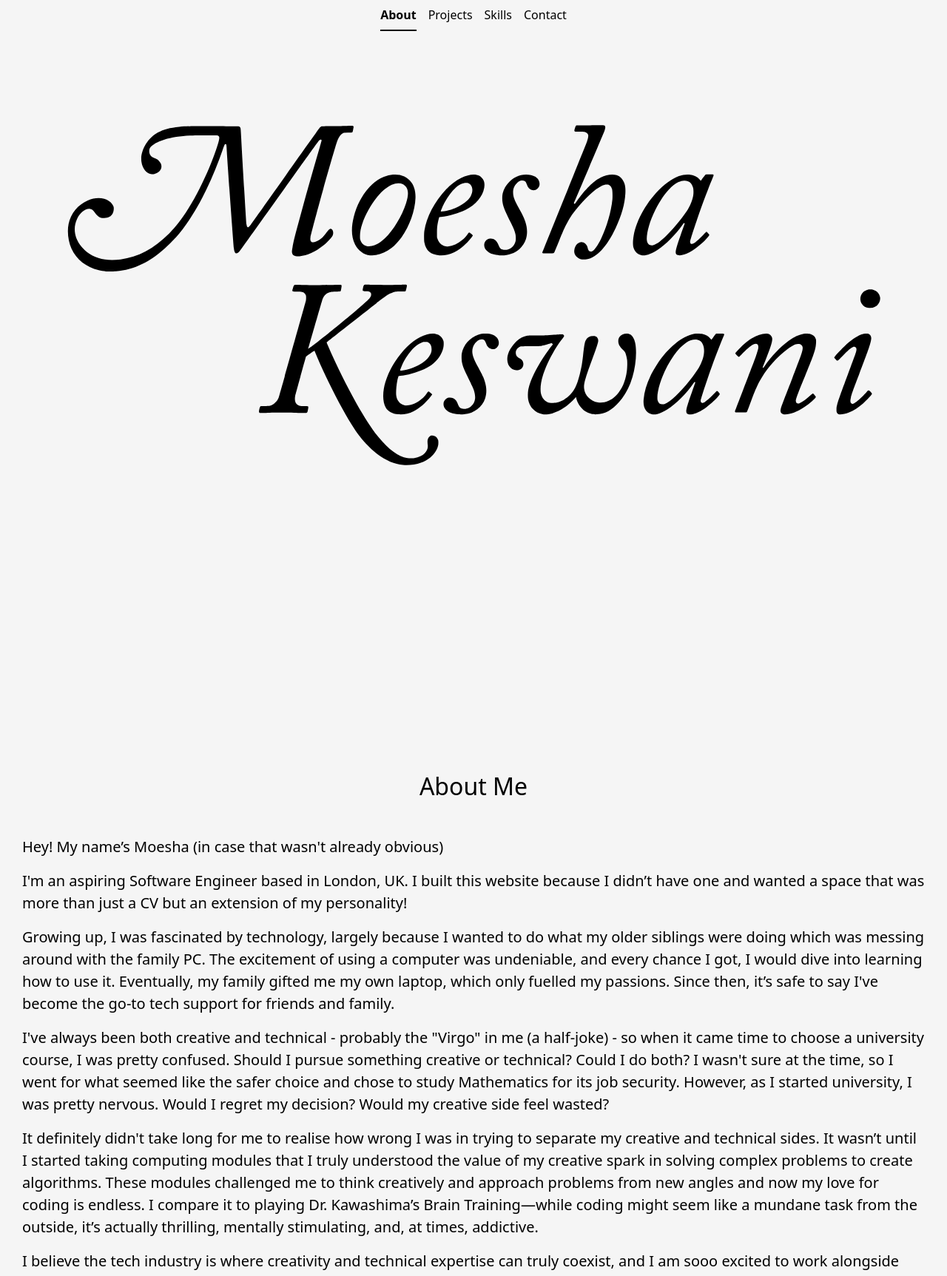
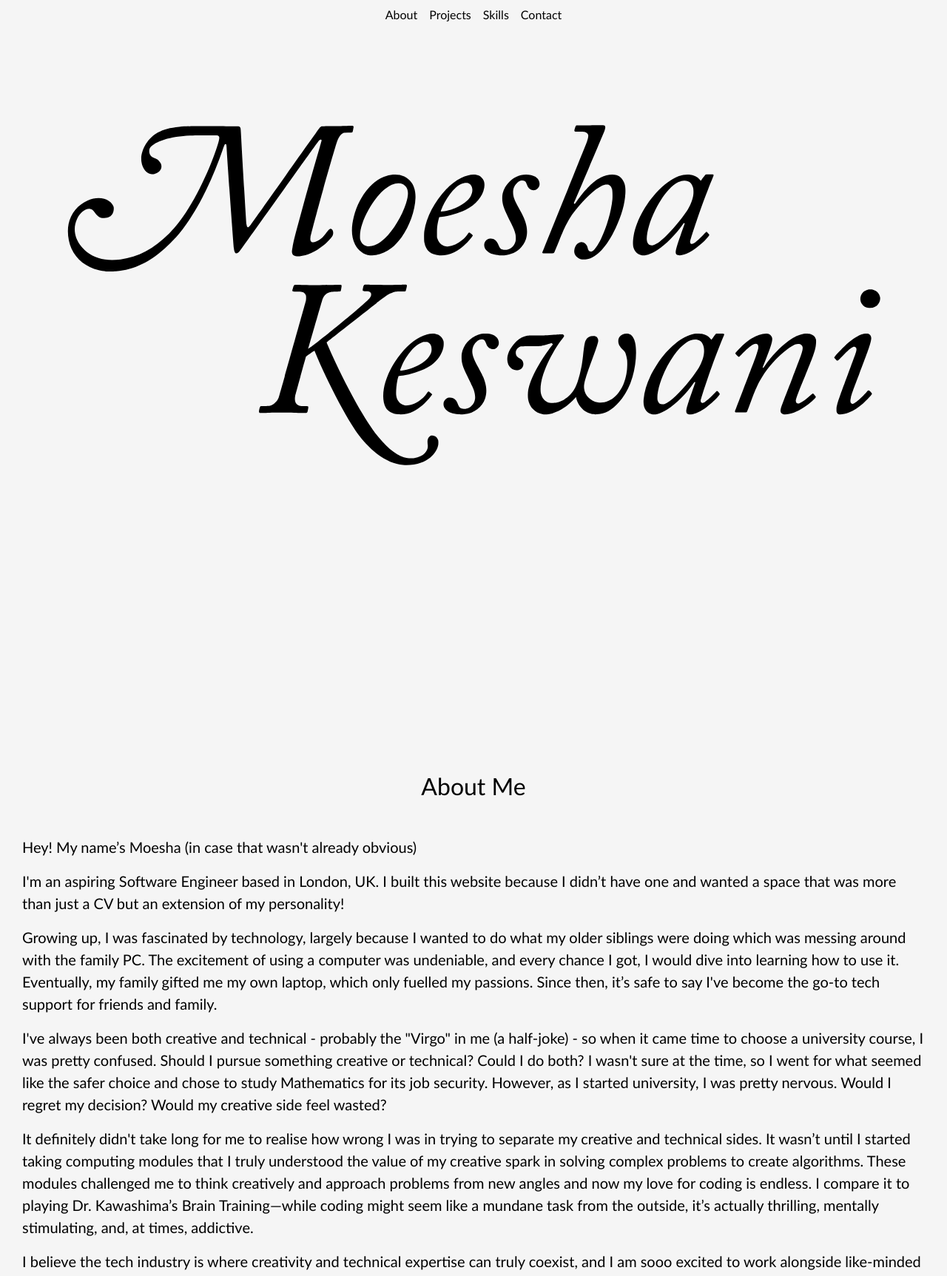
Before and after one commit to keswanimoe/mk-portfolio, a React (Create React App) app: page / in a window 1280 px wide. Shown: the top 1725 px of the page at 74% size. Built offline with nearby package versions, Linux system fonts and the light colour scheme.

Commit message:
Recent updates

```diff
--- a/src/App.css
+++ b/src/App.css
@@ -4,6 +4,7 @@ main {
   color: black;
   overflow-x: hidden;
   /* font-family: "Lucida Console", "Courier New", monospace; */
+  font-family: "Gill Sans", sans-serif;
 }
 
 .name-svg {
--- a/src/App.js
+++ b/src/App.js
@@ -14,7 +14,7 @@ function App() {
 
       <Name/>
 
-      <div style={{ padding: '180px 0 50px 0'}}>
+      <div style={{ padding: '180px 0 20px 0'}}>
         <About/>
       </div>
 
--- a/src/components/About.js
+++ b/src/components/About.js
@@ -6,7 +6,7 @@ export default function About() {
             <h2 style={{ padding: '40px'}}>About Me</h2>
                 <p>Hey! My name’s Moesha (in case that wasn't already obvious)</p>
                 <p>
-                I'm an aspiring Software Engineer based in London, UK. I built this website because I didn’t have one and wanted a space that was more than just a CV but an extension of my personality!
+                I'm an aspiring Software Engineer based in London, UK. I built this website because I didn’t have one and wanted a space that was more than just a <a href="https://drive.google.com/file/d/1D0P-1I48CHbkup-S6zeEPT4goQQHpdIZ/view?usp=sharing">CV</a> but an extension of my personality!
                 </p>
                 <p>
                 Growing up, I was fascinated by technology, largely because I wanted to do what my older siblings were doing which was messing around with the family PC. The excitement of using a computer was undeniable, and every chance I got, I would dive into learning how to use it. Eventually, my family gifted me my own laptop, which only fuelled my passions. Since then, it’s safe to say I've become the go-to tech support for friends and family.
--- a/src/components/Navbar.js
+++ b/src/components/Navbar.js
@@ -6,7 +6,6 @@ export default function Navbar() {
     <Nav
     variant="underline"
     className="justify-content-center"
-    activeKey="#about"
     //   onSelect={(selectedKey) => alert(`selected ${selectedKey}`)}
     >
         <Nav.Item>
```
